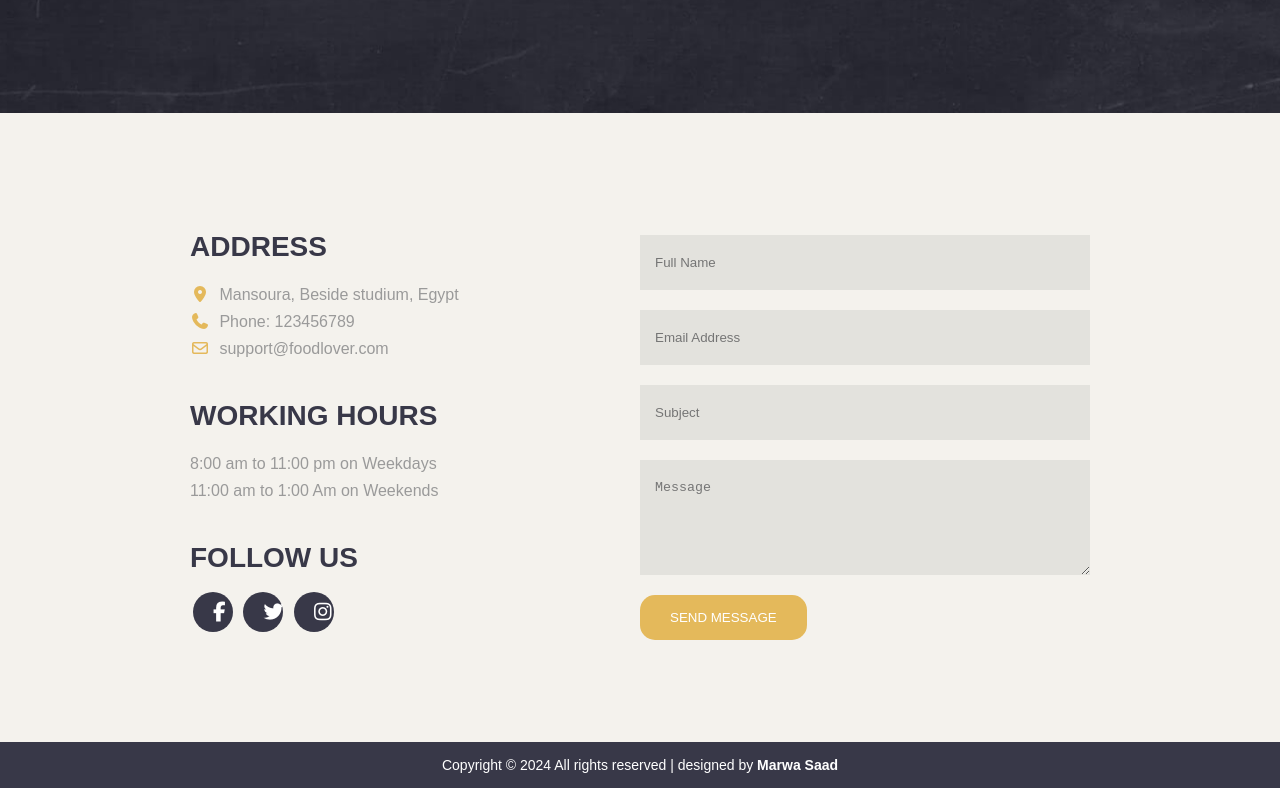
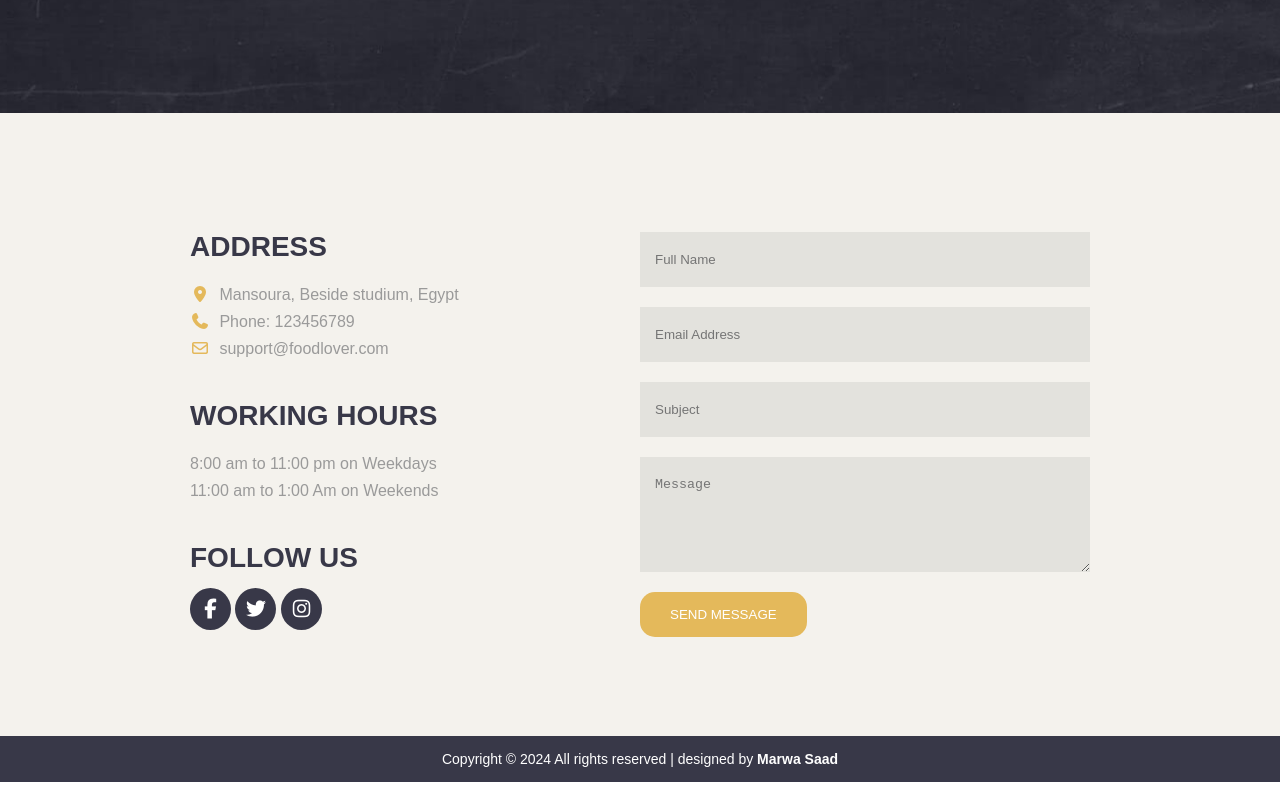
Before and after one commit to marwasaadali77/Food-Lover, a plain HTML site: page index.html in a window 1280 px wide. Shown: the part 4235-5023 px from the top of the page. Drawn offline with Linux system fonts and the light colour scheme.

Commit message:
Add files via upload

```diff
--- a/css/style.css
+++ b/css/style.css
@@ -347,15 +347,17 @@ form {
  color: #e4b95b;
  margin-right: 5px;
 }
-#contact .contact-info a i {
- color: #fff;
- background: #383848;
- padding: 10px 20px;
+.id a{
+  padding: 10px 8px;
  font-size: 20px;
- margin: 0px 3px;
  border-radius: 50%;
+  color: #fff;
+  background: #383848;
 }
-#contact .contact-info a i:hover {
+.id a i {
+ text-align: center;
+}
+#contact .contact-info a:hover {
  background-color: #e4b95b;
  color: #383848;
 }
```
